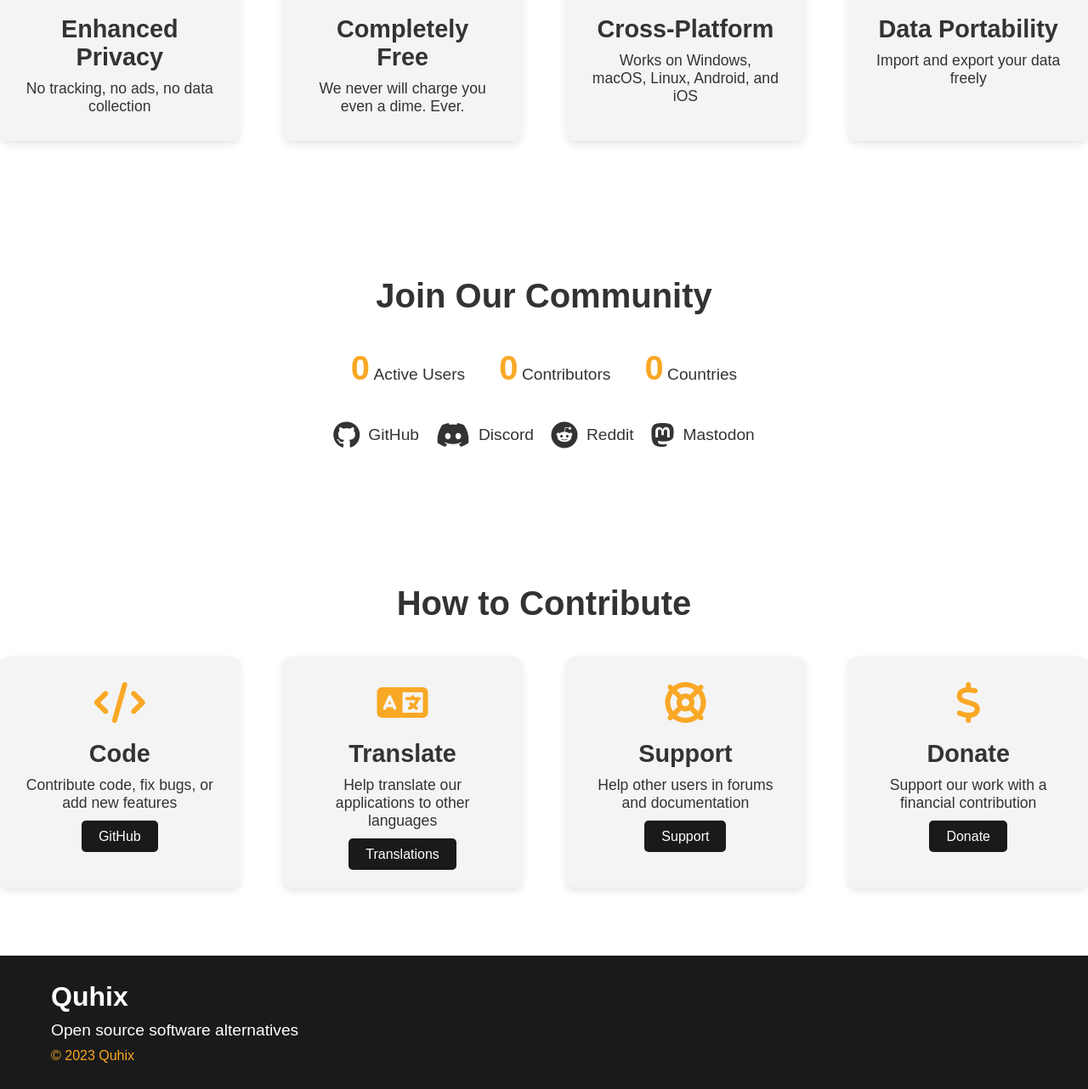
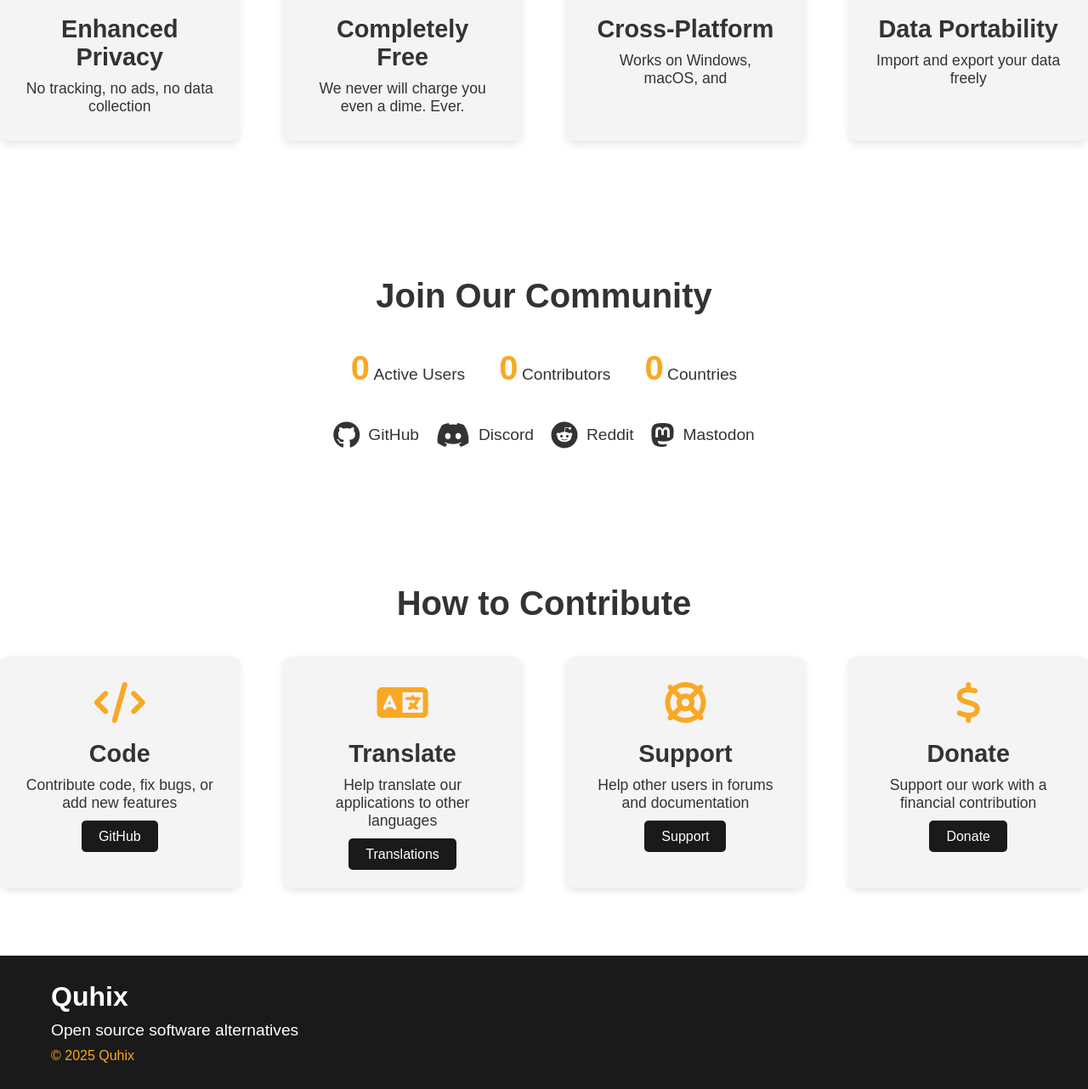
Before and after one commit to Quhix/quhix.github.io, a plain HTML site: page index.html in a window 1280 px wide. Shown: the part 1462-2744 px from the top of the page at 85% size. Drawn offline with Linux system fonts and the light colour scheme; a web font is replaced by a local one.

Commit message:
Quhixcal URL + Fixed copyright

```diff
--- a/index.html
+++ b/index.html
@@ -54,7 +54,7 @@
                   </div>
                   <h3>Quhixcal</h3>
                   <p>Google Calendar alternative.</p>
-                  <a href="#" class="btn small">Learn More</a>
+                  <a href="/cal" class="btn small">Learn More</a>
                </div>
                <div class="alternative-card">
                   <div class="alternative-icon">
@@ -99,7 +99,7 @@
                <div class="feature">
                   <i class="fas fa-laptop"></i>
                   <h3>Cross-Platform</h3>
-                  <p>Works on Windows, macOS, Linux, Android, and iOS</p>
+                  <p>Works on Windows, macOS, and</p>
                </div>
                <div class="feature">
                   <i class="fas fa-file-export"></i>
@@ -183,6 +183,6 @@
       <div class="footer-column">
          <h3>Quhix</h3>
          <p>Open source software alternatives</p>
-         <p class="copyright"> &copy; 2023 Quhix</p>
+         <p class="copyright"> &copy; 2025 Quhix</p>
       </div>
       <div
```
